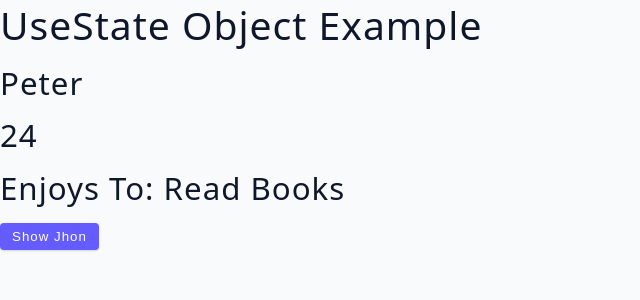
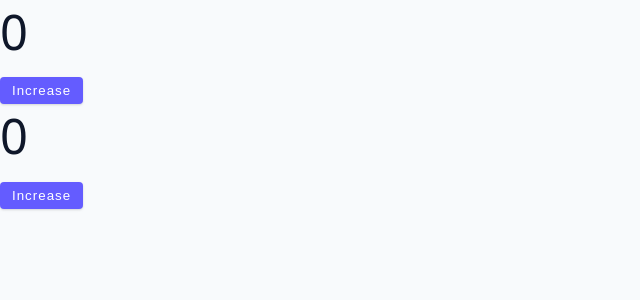
Before and after one commit to zubayr-ahmad/react-learning, a React (Vite) app: page / in a window 1280 px wide. Shown: the top 300 px of the page, without its empty margins (0-640 px from the left). Built offline with nearby package versions, Linux system fonts and the light colour scheme.

Commit message:
useState function

```diff
--- a/src/App.jsx
+++ b/src/App.jsx
@@ -1,5 +1,5 @@
-import Starter from "./tutorial/01-useState/starter/04-useState-object";
-import Final from "./tutorial/01-useState/final/04-useState-object";
+import Starter from "./tutorial/01-useState/starter/05-useState-gotcha";
+import Final from "./tutorial/01-useState/final/05-useState-gotcha";
 
 
 function App() {
@@ -7,6 +7,7 @@ function App() {
   return (
     <div>
       <Starter />
+      <Final />
     </div>
 
   );
--- a/src/tutorial/01-useState/starter/05-useState-gotcha.jsx
+++ b/src/tutorial/01-useState/starter/05-useState-gotcha.jsx
@@ -1,5 +1,27 @@
+import { useState } from "react";
+
 const UseStateGotcha = () => {
-  return <h2>useState "gotcha"</h2>;
+  const [value,setValue] = useState(0);
+  const increaseValue = () => {
+    // Approach 1: function to update the state
+    // setValue((prevValue) => {
+    //   const newVal = prevValue + 1;
+    //   console.log(newVal);
+    //   return newVal;
+    // });
+
+    // Approach 2: how to update inside a setTimeout
+    setTimeout(() => {
+      setValue((prevValue)=>{
+        return prevValue + 1;
+      })
+    }, 10);
+  }
+  return <div>
+    <h1>{value}</h1>
+    <button className="btn" onClick={increaseValue}>Increase</button>
+
+  </div>;
 };
 
 export default UseStateGotcha;
```
